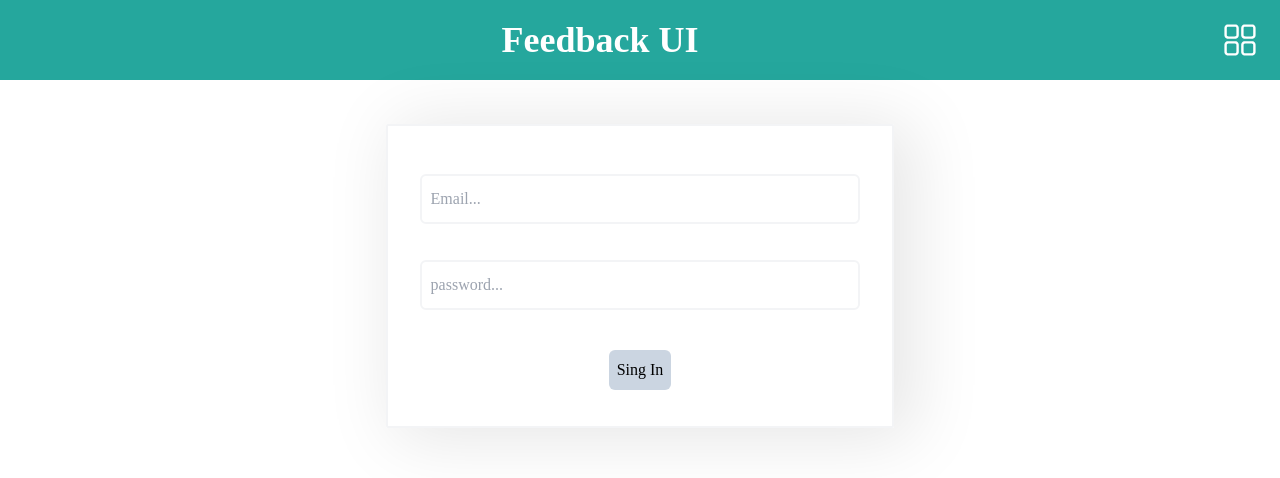
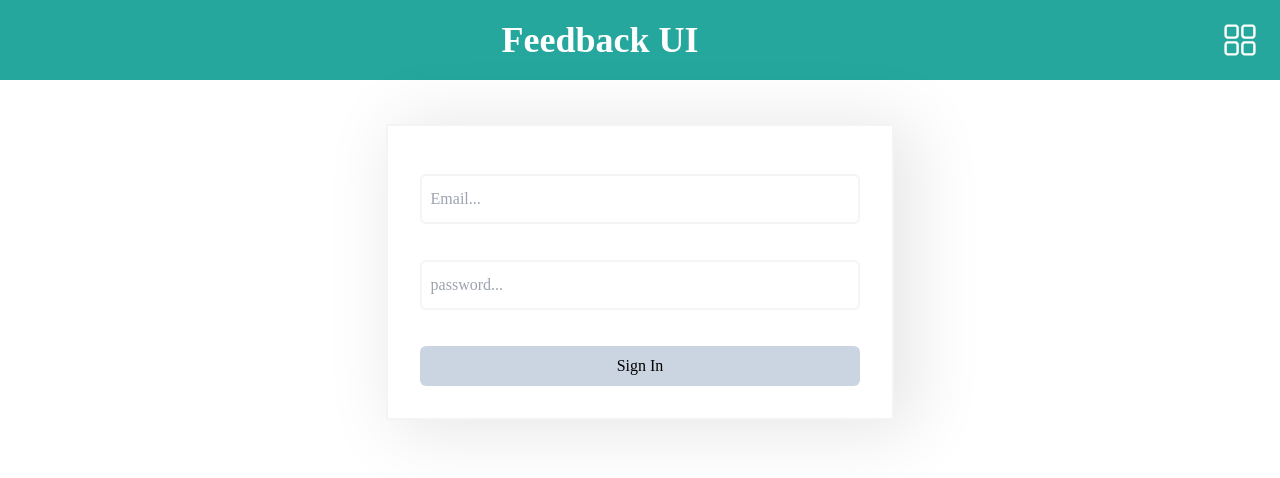
Before and after one commit to arashn2y/react-tutorial, a React (Create React App) app: page /login in a window 1280 px wide. Shown: the top 478 px of the page. Built offline with nearby package versions, Linux system fonts and the light colour scheme.

Commit message:
update 30/04

```diff
--- a/src/components/Button.js
+++ b/src/components/Button.js
@@ -1,13 +1,13 @@
 
 const Button = (props) => {
-    const {text, onClick, disabled, color, marginRight, hover: recivedHover} = props;
+    const {text, onClick, disabled, color, marginRight, hover: recivedHover, width} = props;
 
     const bgColor = color ? color : 'bg-slate-300';
-    const hover = recivedHover ? recivedHover : 'bg-dark-green';
+    const hover = recivedHover ? recivedHover : 'hover:enabled:bg-dark-green';
 
     return(
         <button
-            className={`border-none rounded-md px-2 py-2 cursor-pointer font-normal transition-all ease-in duration-100 disabled:cursor-default disabled:bg-slate-100 disabled:text-slate-500 hover:enabled:${hover} ${bgColor} ${marginRight}`}
+            className={`${width} border-none rounded-md px-2 py-2 cursor-pointer font-normal transition-all ease-in duration-100 disabled:cursor-default disabled:bg-slate-100 disabled:text-slate-500 ${hover} ${bgColor} ${marginRight}`}
             onClick={onClick}
             disabled={disabled}>
             {text}
--- /dev/null
+++ b/src/components/Loading.js
@@ -0,0 +1,10 @@
+function Loading() {
+  return (
+    <div className="flex justify-center">
+      <div className="w-7 h-7 border-4 border-white border-t-dark-green rounded-50 animate-spin">
+      </div>
+    </div>
+  );
+}
+
+export default Loading;
--- a/src/pages/Dashboard.js
+++ b/src/pages/Dashboard.js
@@ -5,6 +5,7 @@ import Header from "../components/Header";
 import ReviewCard from "../components/ReviewCard";
 import Reviews from "../components/Reviews";
 import { DashboardContext } from "../contexts/DashboardContext";
+import Loading from "../components/Loading";
 
 const Dashboard = () => {
   const [reviews, setReviews] = useState([]);
@@ -47,7 +48,7 @@ const Dashboard = () => {
         </DashboardContext.Provider>
       </main>
       <div className="w-full text-center">
-      <p>{loading ? 'Loading' : ''}</p>
+      {loading && <Loading />}
       </div>
     </>
   );
--- a/src/pages/Login.js
+++ b/src/pages/Login.js
@@ -65,8 +65,8 @@ const Login = () => {
           </div>
           <div className="text-red-500 font-semibold h-3 mt-2 text-center">{passwordError}</div>
         </div>
-        <div className={`w-full flex justify-center items-center p-1 mt-4 rounded-md`}>
-            <Button text='Sing In' onClick={clickHandler} />
+        <div className={`w-full flex justify-center items-center mt-4 rounded-md`}>
+            <Button text='Sign In' onClick={clickHandler} width='w-full' />
           </div>
       </div>
     </div>
```
